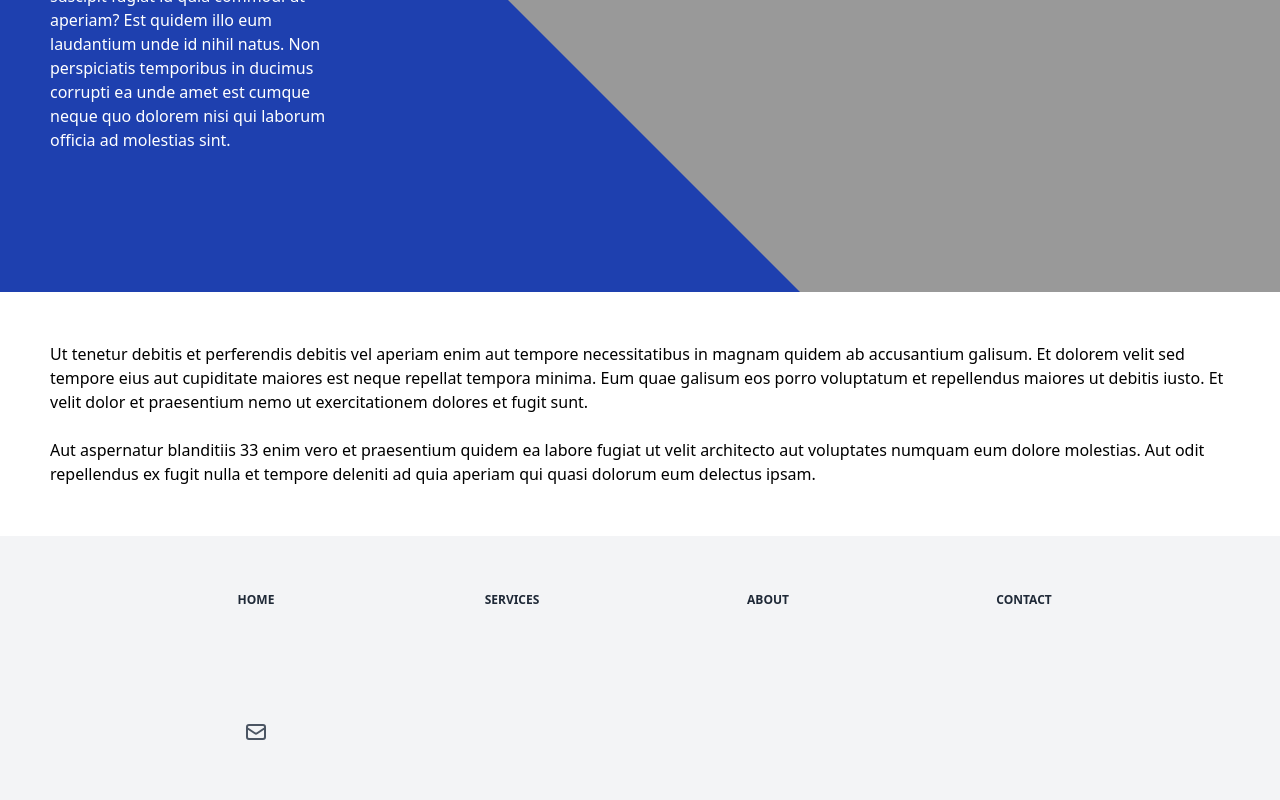
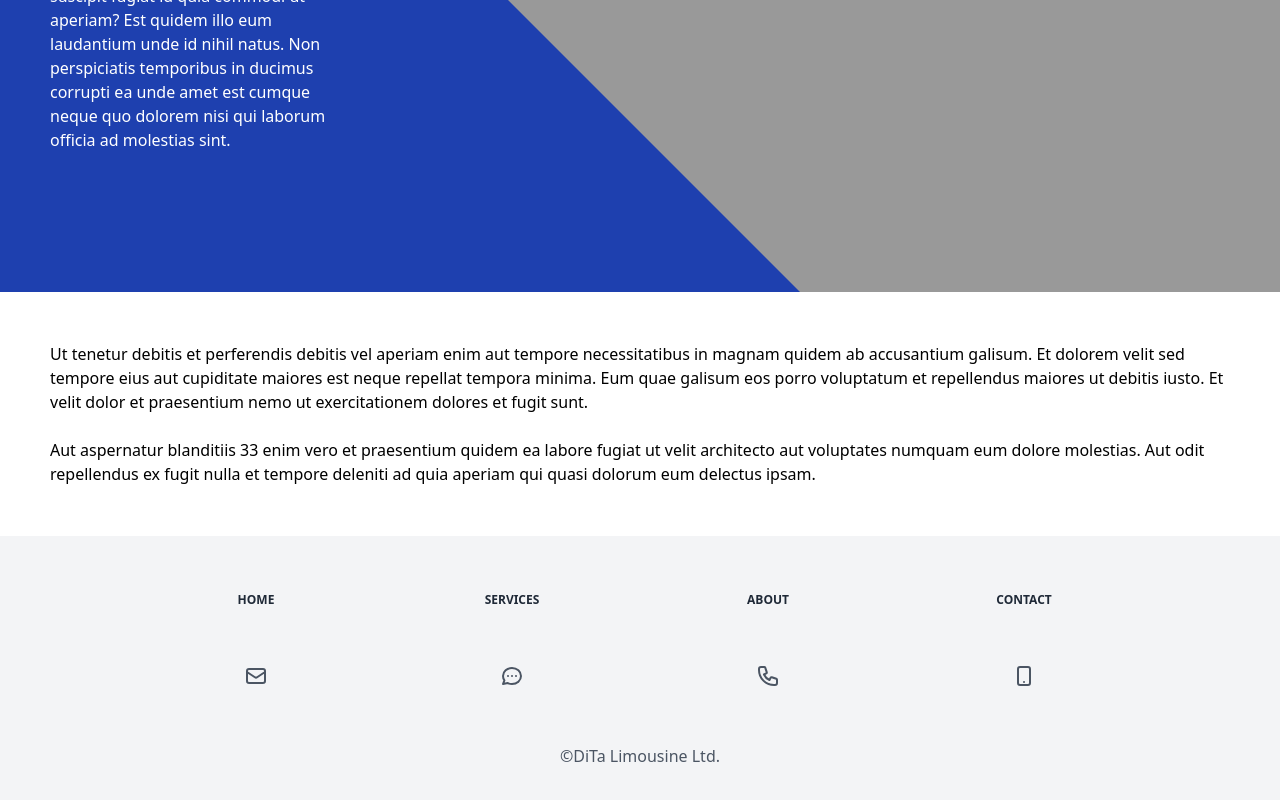
Before and after one commit to booth-algo/DiTa, a Next.js app in the folder dita/: page /aboutUs in a window 1280 px wide. Shown: the part 588-1388 px from the top of the page. Built offline with nearby package versions, Linux system fonts and the light colour scheme; what @badrap/bar-of-progress would draw is missing.

Commit message:
naisu footer

```diff
--- a/dita/components/Footer.tsx
+++ b/dita/components/Footer.tsx
@@ -1,5 +1,5 @@
 import router from "next/dist/client/router";
-import { SunIcon, MailIcon, PhoneIcon } from '@heroicons/react/outline';
+import { SunIcon, MailIcon, PhoneIcon, ChatIcon, DeviceMobileIcon,  } from '@heroicons/react/outline';
 
 
 function Footer() {
@@ -7,7 +7,7 @@ function Footer() {
 
     <main className="bg-gray-100 text-gray-600">
 
-        <div className="justify-items-center grid grid-cols-1 md:grid-cols-4 gap-y-10 px-32 py-14">
+        <div className="justify-items-center grid grid-cols-1 md:grid-cols-4 gap-y-10 px-32 pt-14">
             <div className="space-y-4 text-xs text-gray-800">
                 <h5 onClick={() => router.push("/")} className="font-bold hover:scale-110 cursor-pointer">HOME</h5>
             </div>
@@ -26,12 +26,16 @@ function Footer() {
 
         </div>
 
-        <div className="justify-items-center grid grid-cols-1 md:grid-cols-4 gap-y-10 px-32 py-14">
+        <div className="justify-items-center grid grid-cols-1 md:grid-cols-4 gap-y-10 px-32 pt-14">
             <button className="ease-out active:scale-90 duration-150"><MailIcon className="h-6"/></button>
+            <button className="ease-out active:scale-90 duration-150"><ChatIcon className="h-6"/></button>
+            <button className="ease-out active:scale-90 duration-150"><PhoneIcon className="h-6"/></button>
+            <button className="ease-out active:scale-90 duration-150"><DeviceMobileIcon className="h-6"/></button>
 
+        </div>
 
-
-
+        <div className="justify-items-center grid grid-cols-1 gap-y-10 px-32 py-14">
+            <h1>©DiTa Limousine Ltd.</h1>
         </div>
 
 
```
